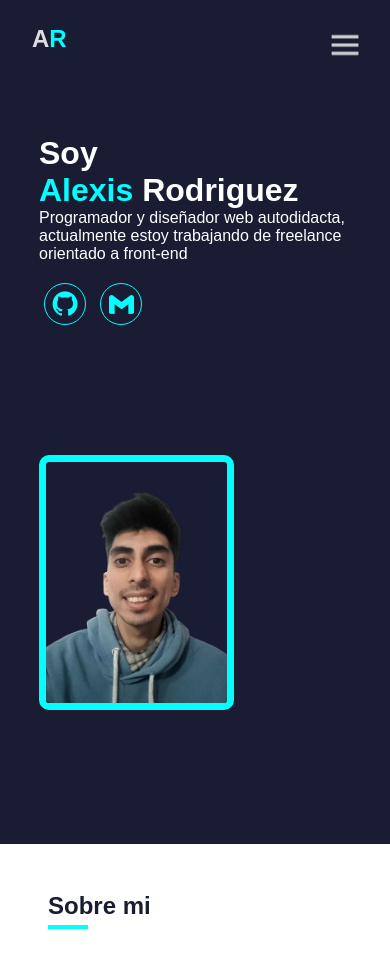
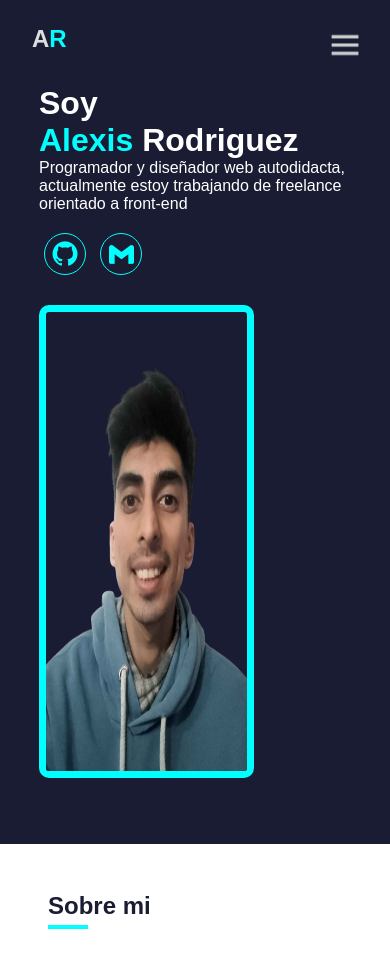
Before and after one commit to alexisrr11/RodriguezAlexis, a PHP site: page / in a window 390 px wide. Shown: the top 959 px of the page. Run offline with PHP 8.4, Linux system fonts and the light colour scheme.

Commit message:
Update style20241112.css

```diff
--- a/style20241112.css
+++ b/style20241112.css
@@ -562,7 +562,8 @@ span {
         font-size: 0.9em;
     }
     .main img {
-        width: 50vw;
+        width: 55vw;
+        height: 70%;
     }
     .service_title {
         margin: 0;
```
